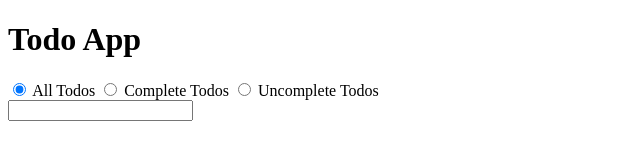
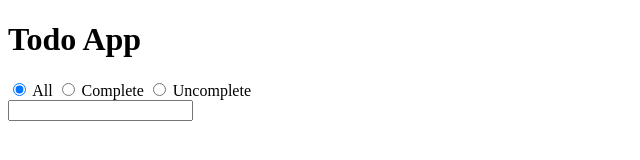
Before and after one commit to moussatougri/TODOAPP, a plain HTML site: page index.html in a window 1280 px wide. Shown: the whole page, without its empty margins (0-640 px from the left). Drawn offline with Linux system fonts and the light colour scheme.

Commit message:
refactoring: Name from filter

```diff
--- a/index.html
+++ b/index.html
@@ -18,11 +18,11 @@
           value="all"
           checked
         />
-        <label>All Todos</label>
+        <label>All</label>
         <input class="done-todos" type="radio" name="todos" value="done" />
-        <label>Complete Todos</label>
+        <label>Complete</label>
         <input class="open-todos" type="radio" name="todos" value="open" />
-        <label>Uncomplete Todos</label>
+        <label>Uncomplete</label>
       </section>
     </header>
     <main>
--- a/script.js
+++ b/script.js
@@ -17,10 +17,12 @@ function createTodo() {
   //add class to newItem
   newItem.classList.add("open");
 
+  //set Attribute checked
+  newItem.setAttribute("checked", "false");
+
   //checkbox in li element
   const checkbox = document.createElement("input");
   checkbox.setAttribute("type", "checkbox");
-
   checkbox.addEventListener("change", udateAttributefromLiElement);
 
   //delete button
@@ -28,9 +30,6 @@ function createTodo() {
   deleteBtn.innerText = "X";
   deleteBtn.classList.add("trash-btn");
   deleteBtn.addEventListener("click", deleteTodo);
-
-  //set Attribute checked
-  newItem.setAttribute("checked", "false");
 
   //push newItem in an array
   arrayOfAllTodos.push(newItem);
@@ -67,7 +66,6 @@ function deleteTodo(e) {
     //delete item from an array
     let index = 1;
     arrayOfAllTodos.splice(index, 1);
-    console.log(arrayOfAllTodos);
   }
 }
 
@@ -76,7 +74,6 @@ function udateTodosInAnArray() {
   arrayOfAllTodos.forEach((element, index) => {
     arrayOfAllTodos[index] = element;
   });
-  console.log(arrayOfAllTodos);
 }
 
 function filterAllDoneTodos(e) {
```
